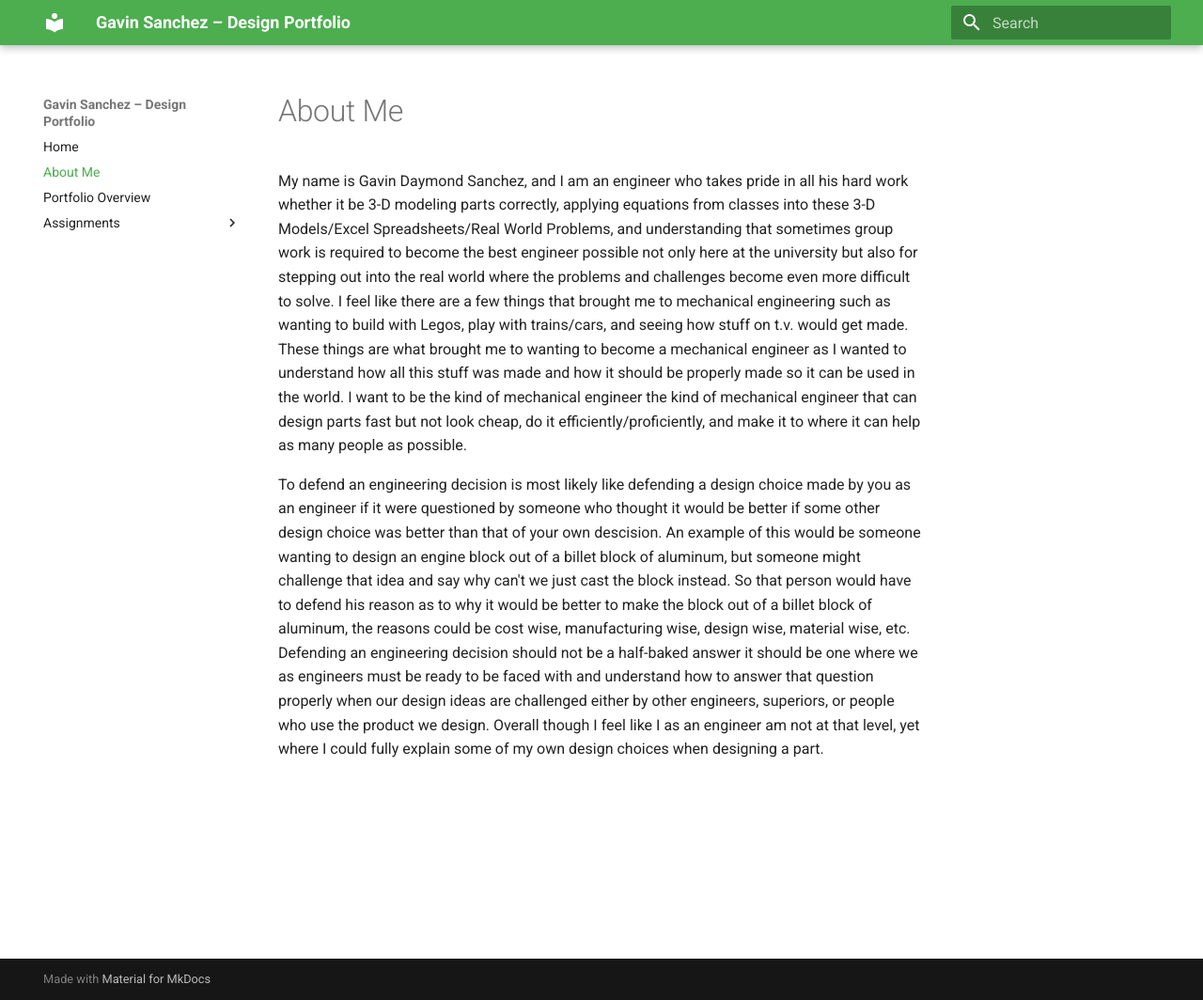
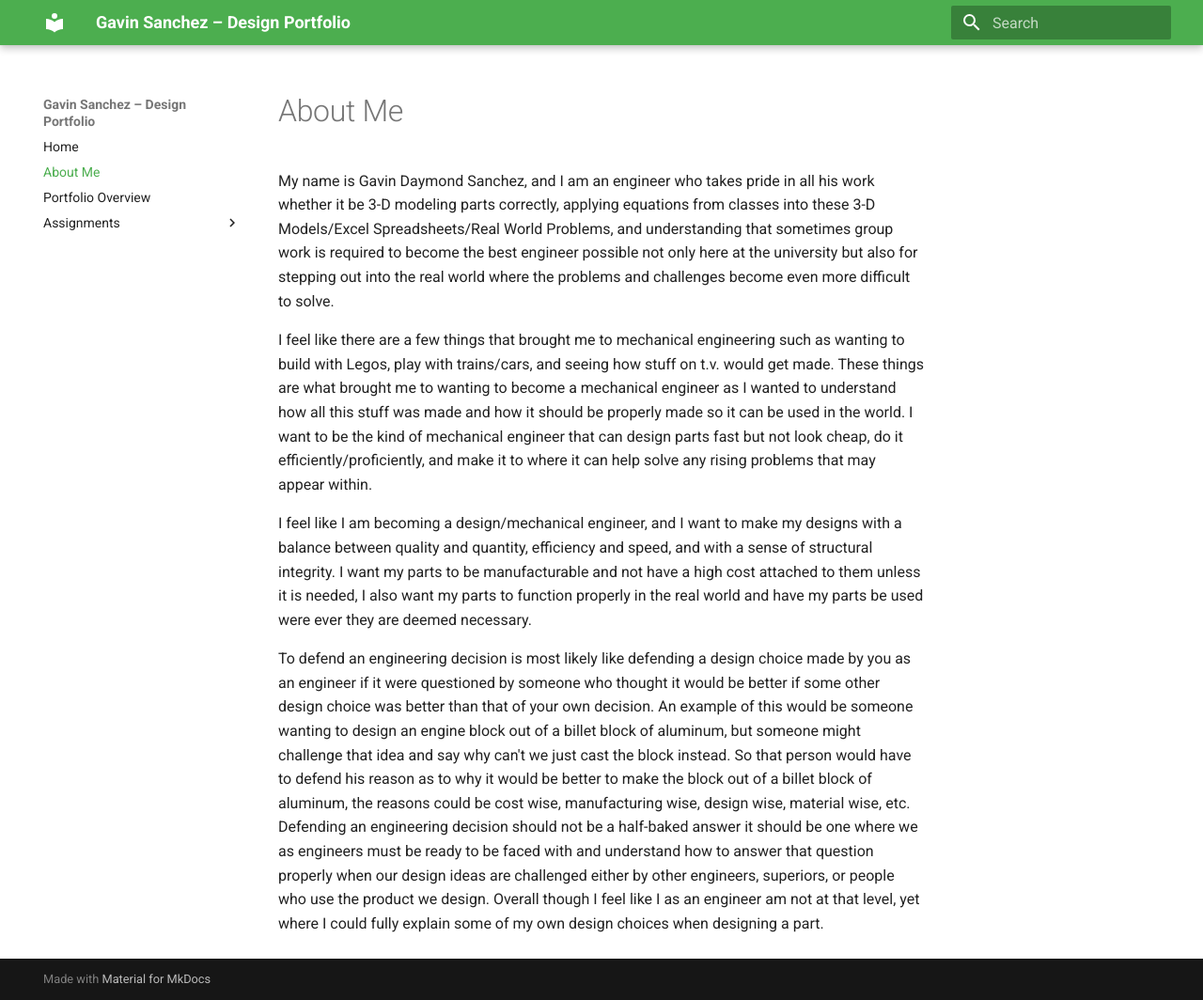
Before and after one commit to GavinSanch/Gavins-design-projects-portfolio, an MkDocs documentation site: the page built from docs/aboutme/index.md, in a window 1280 px wide and 1064 px high. Shown: the whole window at 94% size. Built offline with MkDocs 1.6.1 and Material for MkDocs 9.7.7, drawn with Linux system fonts in a browser that asks for light colours.

Commit message:
Update index.md

```diff
--- a/docs/aboutme/index.md
+++ b/docs/aboutme/index.md
@@ -1,5 +1,9 @@
 #About Me
 
-My name is Gavin Daymond Sanchez, and I am an engineer who takes pride in all his hard work whether it be 3-D modeling parts correctly, applying equations from classes into these 3-D Models/Excel Spreadsheets/Real World Problems, and understanding that sometimes group work is required to become the best engineer possible not only here at the university but also for stepping out into the real world where the problems and challenges become even more difficult to solve. I feel like there are a few things that brought me to mechanical engineering such as wanting to build with Legos, play with trains/cars, and seeing how stuff on t.v. would get made. These things are what brought me to wanting to become a mechanical engineer as I wanted to understand how all this stuff was made and how it should be properly made so it can be used in the world. I want to be the kind of mechanical engineer the kind of mechanical engineer that can design parts fast but not look cheap, do it efficiently/proficiently, and make it to where it can help as many people as possible.
+My name is Gavin Daymond Sanchez, and I am an engineer who takes pride in all his work whether it be 3-D modeling parts correctly, applying equations from classes into these 3-D Models/Excel Spreadsheets/Real World Problems, and understanding that sometimes group work is required to become the best engineer possible not only here at the university but also for stepping out into the real world where the problems and challenges become even more difficult to solve.
 
-To defend an engineering decision is most likely like defending a design choice made by you as an engineer if it were questioned by someone who thought it would be better if some other design choice was better than that of your own descision. An example of this would be someone wanting to design an engine block out of a billet block of aluminum, but someone might challenge that idea and say why can't we just cast the block instead. So that person would have to defend his reason as to why it would be better to make the block out of a billet block of aluminum, the reasons could be cost wise, manufacturing wise, design wise, material wise, etc. Defending an engineering decision should not be a half-baked answer it should be one where we as engineers must be ready to be faced with and understand how to answer that question properly when our design ideas are challenged either by other engineers, superiors, or people who use the product we design. Overall though I feel like I as an engineer am not at that level, yet where I could fully explain some of my own design choices when designing a part.
+I feel like there are a few things that brought me to mechanical engineering such as wanting to build with Legos, play with trains/cars, and seeing how stuff on t.v. would get made. These things are what brought me to wanting to become a mechanical engineer as I wanted to understand how all this stuff was made and how it should be properly made so it can be used in the world. I want to be the kind of mechanical engineer that can design parts fast but not look cheap, do it efficiently/proficiently, and make it to where it can help solve any rising problems that may appear within.
+
+I feel like I am becoming a design/mechanical engineer, and I want to make my designs with a balance between quality and quantity, efficiency and speed, and with a sense of structural integrity. I want my parts to be manufacturable and not have a high cost attached to them unless it is needed, I also want my parts to function properly in the real world and have my parts be used were ever they are deemed necessary.
+
+To defend an engineering decision is most likely like defending a design choice made by you as an engineer if it were questioned by someone who thought it would be better if some other design choice was better than that of your own decision. An example of this would be someone wanting to design an engine block out of a billet block of aluminum, but someone might challenge that idea and say why can't we just cast the block instead. So that person would have to defend his reason as to why it would be better to make the block out of a billet block of aluminum, the reasons could be cost wise, manufacturing wise, design wise, material wise, etc. Defending an engineering decision should not be a half-baked answer it should be one where we as engineers must be ready to be faced with and understand how to answer that question properly when our design ideas are challenged either by other engineers, superiors, or people who use the product we design. Overall though I feel like I as an engineer am not at that level, yet where I could fully explain some of my own design choices when designing a part.
```
